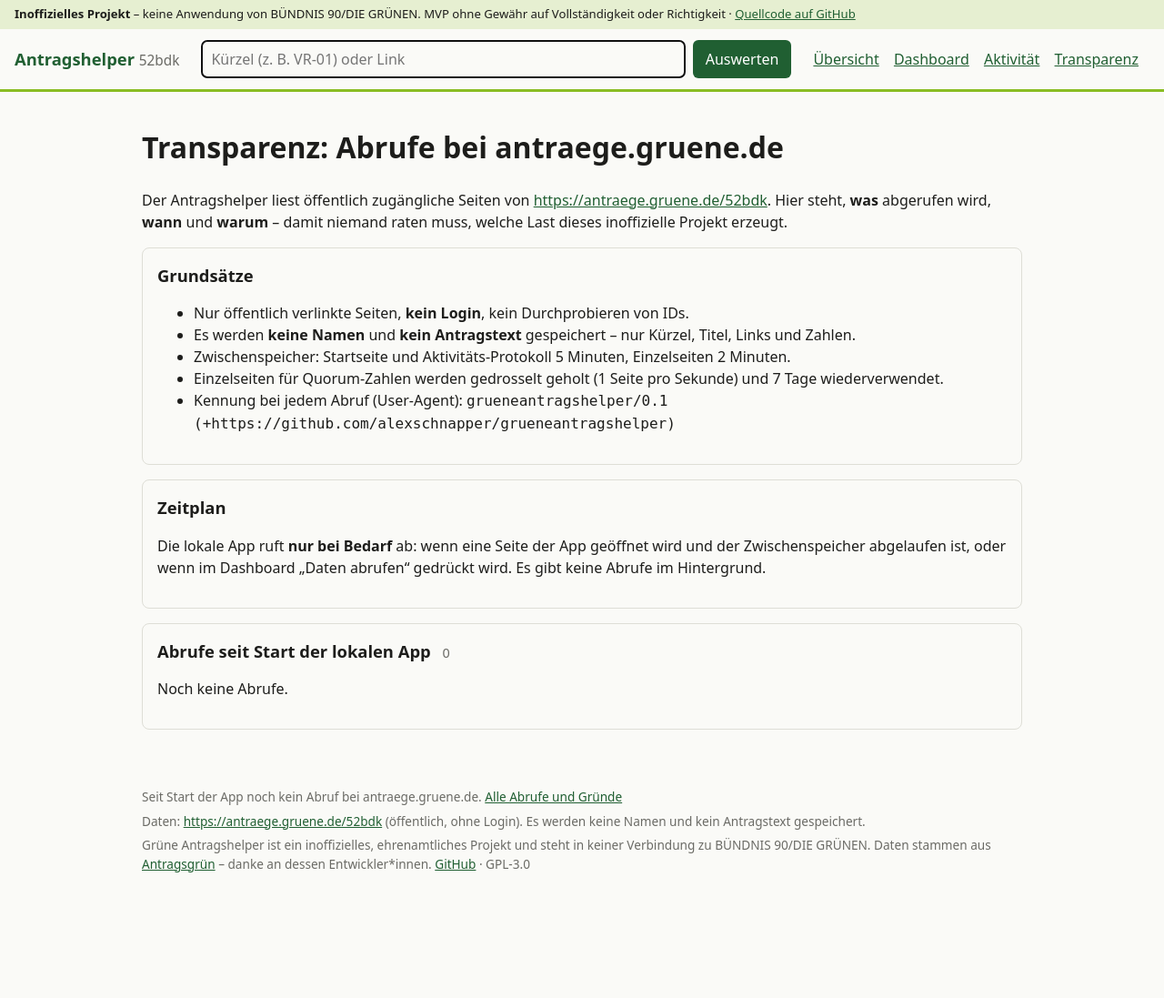
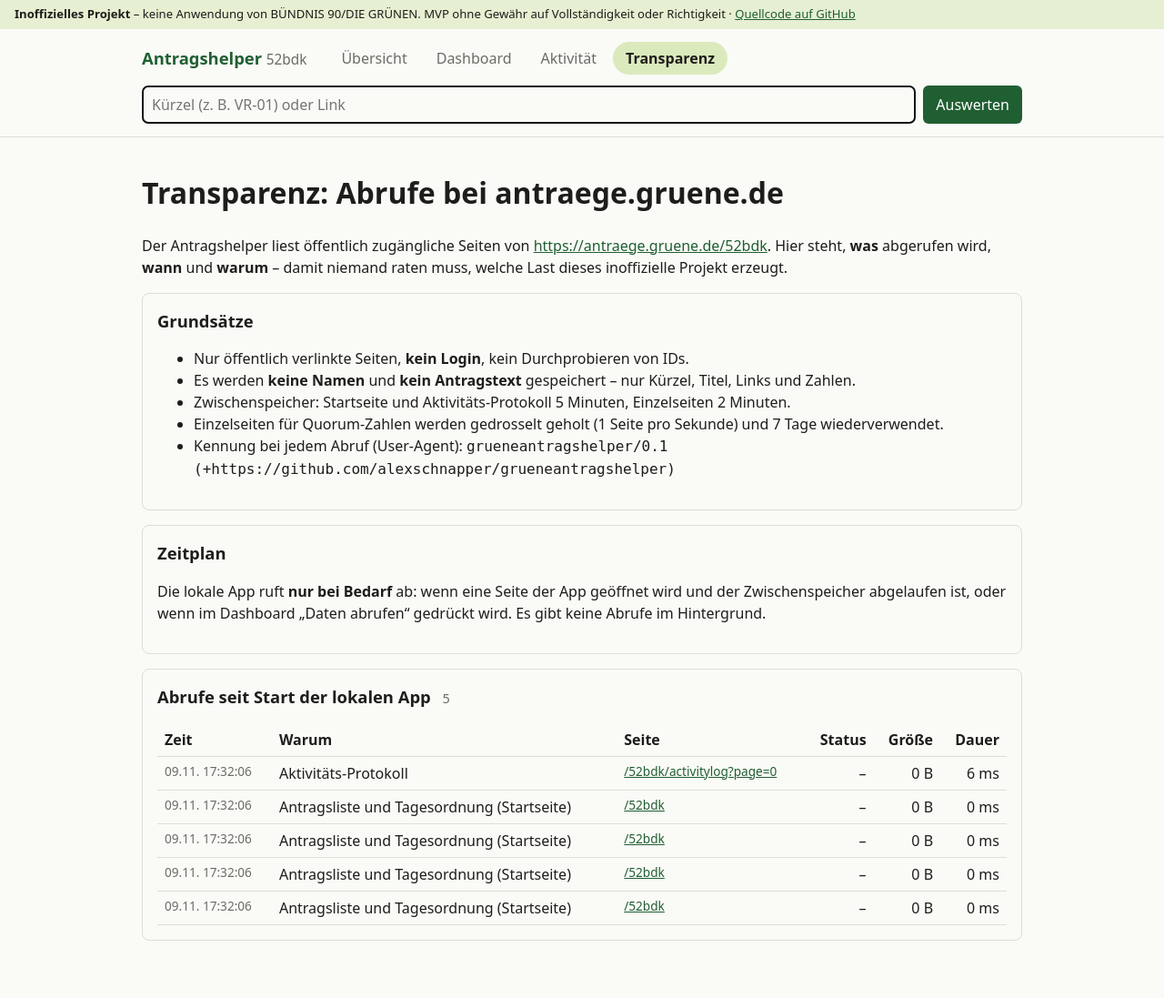
Before and after one commit to alexschnapper/grueneantragshelper, a FastAPI app: page /transparenz in a window 1280 px wide. Shown: the top 1097 px of the page at 91% size. Before the commit the page ends 959 px from the top, so only its background shows below. Run offline with FastAPI, Linux system fonts and the light colour scheme.

Commit message:
Hauptmenü als Pills mit markierter aktiver Seite
- Kopfbereich neu gegliedert: Marke, Menü, Suche; Inhalt auf 1000 px wie
  der Hauptteil. Menüpunkte als Pills mit Abstand, aktive Seite fett und
  hellgrün hinterlegt (aria-current="page"), auf schmalen Bildschirmen
  waagerecht scrollbar.
- Seiten setzen `active_page`; Test prüft die Markierung im statischen Export.
- Kein UI-Framework: eigenes CSS mit den vorhandenen Design-Tokens.

Co-Authored-By: Claude Opus 5.5 <noreply@anthropic.com>

```diff
--- a/antragshelper/static/style.css
+++ b/antragshelper/static/style.css
@@ -13,13 +13,18 @@
 * { box-sizing: border-box; }
 body { margin: 0; font: 16px/1.5 system-ui, sans-serif; background: var(--bg); color: var(--fg); }
 a { color: var(--green); }
-header { display: flex; flex-wrap: wrap; gap: 12px 24px; align-items: center; padding: 12px 16px; border-bottom: 3px solid var(--green-light); }
+/* Kopfbereich: Marke, Menü (Pills), Suche; aria-current markiert die aktive Seite */
+.site-header { border-bottom: 1px solid var(--line); }
+.header-inner { max-width: 1000px; margin: 0 auto; padding: 14px 16px; display: flex; flex-wrap: wrap; gap: 12px 24px; align-items: center; }
+.main-nav { display: flex; gap: 4px; overflow-x: auto; scrollbar-width: none; }
+.main-nav a { padding: 6px 14px; border-radius: 999px; color: var(--muted); text-decoration: none; white-space: nowrap; transition: color .15s, background-color .15s; }
+.main-nav a:hover { color: var(--fg); background: color-mix(in srgb, var(--fg) 6%, transparent); }
+.main-nav a[aria-current="page"] { color: var(--fg); font-weight: 600; background: color-mix(in srgb, var(--green-light) 28%, transparent); }
 .brand { font-weight: 700; font-size: 1.15rem; text-decoration: none; }
 .brand small { color: var(--muted); font-weight: 400; }
 .search { display: flex; flex: 1 1 320px; gap: 8px; }
 .search input { flex: 1; padding: 8px 10px; border: 1px solid var(--line); border-radius: 6px; font: inherit; background: transparent; color: inherit; }
 button { padding: 8px 14px; border: 0; border-radius: 6px; background: var(--green); color: #fff; font: inherit; cursor: pointer; }
-nav a { margin-right: 12px; }
 main { max-width: 1000px; margin: 0 auto; padding: 16px; }
 footer { max-width: 1000px; margin: 32px auto; padding: 0 16px; color: var(--muted); font-size: .85rem; }
 section { margin-bottom: 32px; }
--- a/antragshelper/templates/activity.html
+++ b/antragshelper/templates/activity.html
@@ -1,4 +1,5 @@
 {% extends "base.html" %}
+{% set active_page = "aktivitaet" %}
 {% block title %}Aktivität{% endblock %}
 {% block content %}
 <h1>Aktivitäts-Protokoll <small class="count">{{ total }} Einträge · {{ groups|length }} {{ "Antrag" if groups|length == 1 else "Anträge" }}</small></h1>
--- a/antragshelper/templates/base.html
+++ b/antragshelper/templates/base.html
@@ -14,13 +14,19 @@
     MVP ohne Gewähr auf Vollständigkeit oder Richtigkeit ·
     <a href="{{ settings.repo_url }}">Quellcode auf GitHub</a>
   </div>
-  <header>
-    <a class="brand" href="{{ href('index') }}">Antragshelper <small>{{ settings.consultation }}</small></a>
-    <form class="search" {% if static %}id="staticSearch" data-index="{{ href('static', path='suchindex.json') }}" data-root="{{ href.root }}"{% else %}action="/suche" method="get"{% endif %}>
-      <input name="q" placeholder="Kürzel (z. B. VR-01){{ '' if static else ' oder Link' }}" value="{{ q|default('') }}" aria-label="Antrag suchen" autofocus>
-      <button>Auswerten</button>
-    </form>
-    <nav><a href="{{ href('index') }}">Übersicht</a> <a href="{{ href('dashboard') }}">Dashboard</a> <a href="{{ href('aktivitaet') }}">Aktivität</a> <a href="{{ href('transparenz') }}">Transparenz</a></nav>
+  <header class="site-header">
+    <div class="header-inner">
+      <a class="brand" href="{{ href('index') }}">Antragshelper <small>{{ settings.consultation }}</small></a>
+      <nav class="main-nav" aria-label="Hauptmenü">
+        {% for name, label in [('index', 'Übersicht'), ('dashboard', 'Dashboard'), ('aktivitaet', 'Aktivität'), ('transparenz', 'Transparenz')] %}
+        <a href="{{ href(name) }}"{% if active_page|default('') == name %} aria-current="page"{% endif %}>{{ label }}</a>
+        {% endfor %}
+      </nav>
+      <form class="search" {% if static %}id="staticSearch" data-index="{{ href('static', path='suchindex.json') }}" data-root="{{ href.root }}"{% else %}action="/suche" method="get"{% endif %}>
+        <input name="q" placeholder="Kürzel (z. B. VR-01){{ '' if static else ' oder Link' }}" value="{{ q|default('') }}" aria-label="Antrag suchen" autofocus>
+        <button>Auswerten</button>
+      </form>
+    </div>
   </header>
   {% if static %}<p class="search-msg" id="searchMsg" hidden></p>{% endif %}
   <main>{% block content %}{% endblock %}</main>
--- a/antragshelper/templates/dashboard.html
+++ b/antragshelper/templates/dashboard.html
@@ -1,4 +1,5 @@
 {% extends "base.html" %}
+{% set active_page = "dashboard" %}
 {% block title %}Dashboard{% endblock %}
 {% block head %}{% if refresh.running and not static %}<meta http-equiv="refresh" content="5">{% endif %}{% endblock %}
 
--- a/antragshelper/templates/index.html
+++ b/antragshelper/templates/index.html
@@ -1,4 +1,5 @@
 {% extends "base.html" %}
+{% set active_page = "index" %}
 {% from "_quorum.html" import ampel, bar, summary %}
 {% block title %}Übersicht{% endblock %}
 {% block content %}
--- a/antragshelper/templates/list.html
+++ b/antragshelper/templates/list.html
@@ -1,4 +1,5 @@
 {% extends "base.html" %}
+{% set active_page = "liste" %}
 {% block title %}{{ heading }}{% endblock %}
 
 {% macro motion_table(rows) -%}
--- a/antragshelper/templates/transparenz.html
+++ b/antragshelper/templates/transparenz.html
@@ -1,4 +1,5 @@
 {% extends "base.html" %}
+{% set active_page = "transparenz" %}
 {% block title %}Transparenz{% endblock %}
 
 {% macro kb(n) -%}{{ '%.0f'|format(n / 1024) if n >= 1024 else n }} {{ 'KB' if n >= 1024 else 'B' }}{%- endmacro %}
```
Also changed, not shown: tests/test_build.py (+3 -0 lines).
